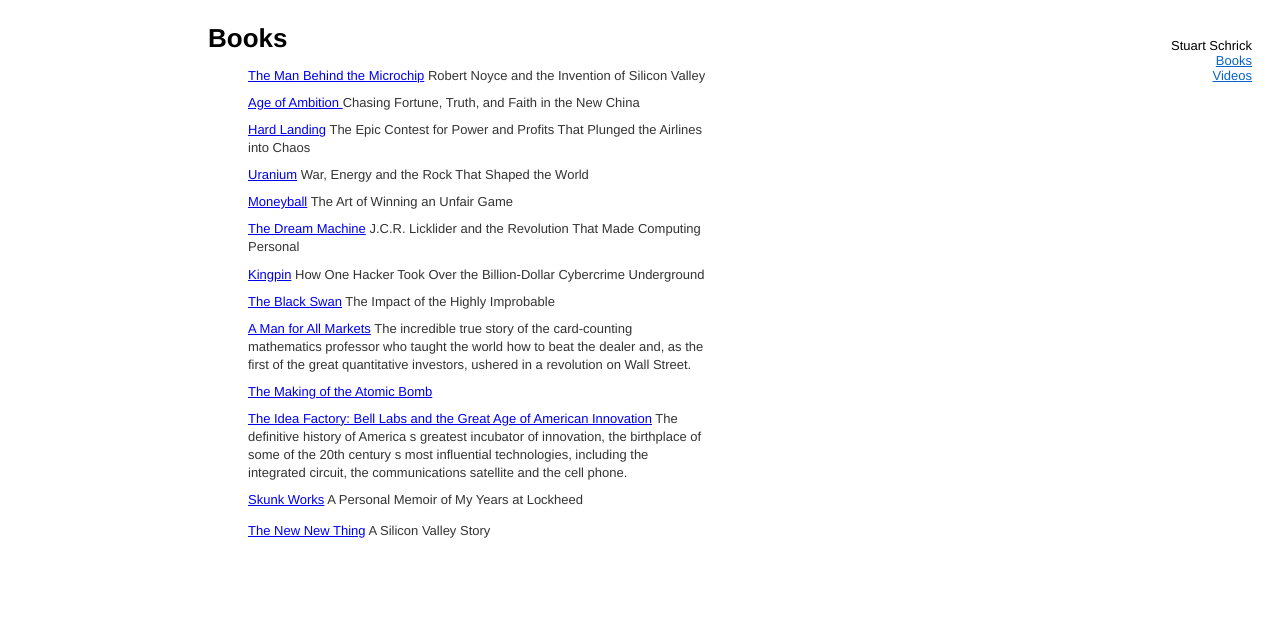
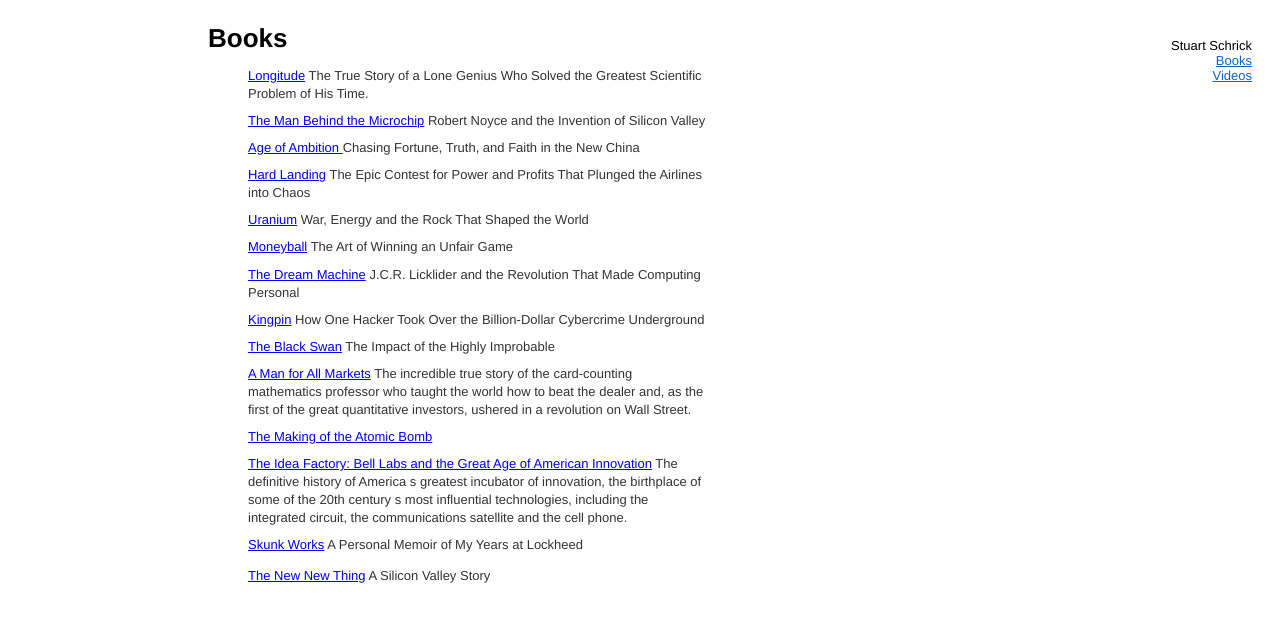
Before and after one commit to Stuuu/stuuu.github.io, a plain HTML site: page books.html in a window 1280 px wide. Drawn offline with Linux system fonts and the light colour scheme.

Commit message:
Add Longitude

```diff
--- a/books.html
+++ b/books.html
@@ -26,6 +26,10 @@
     <div id="content">
         <h1>Books</h1>
         <ul>
+            <li>
+                <a href="https://www.goodreads.com/book/show/4806.Longitude">Longitude</a>
+                The True Story of a Lone Genius Who Solved the Greatest Scientific Problem of His Time.
+            </li>
             <li>
                 <a href="https://www.goodreads.com/book/show/1203093.The_Man_Behind_the_Microchip">The Man Behind the Microchip</a> Robert Noyce and the Invention of Silicon Valley
             </li>
```
